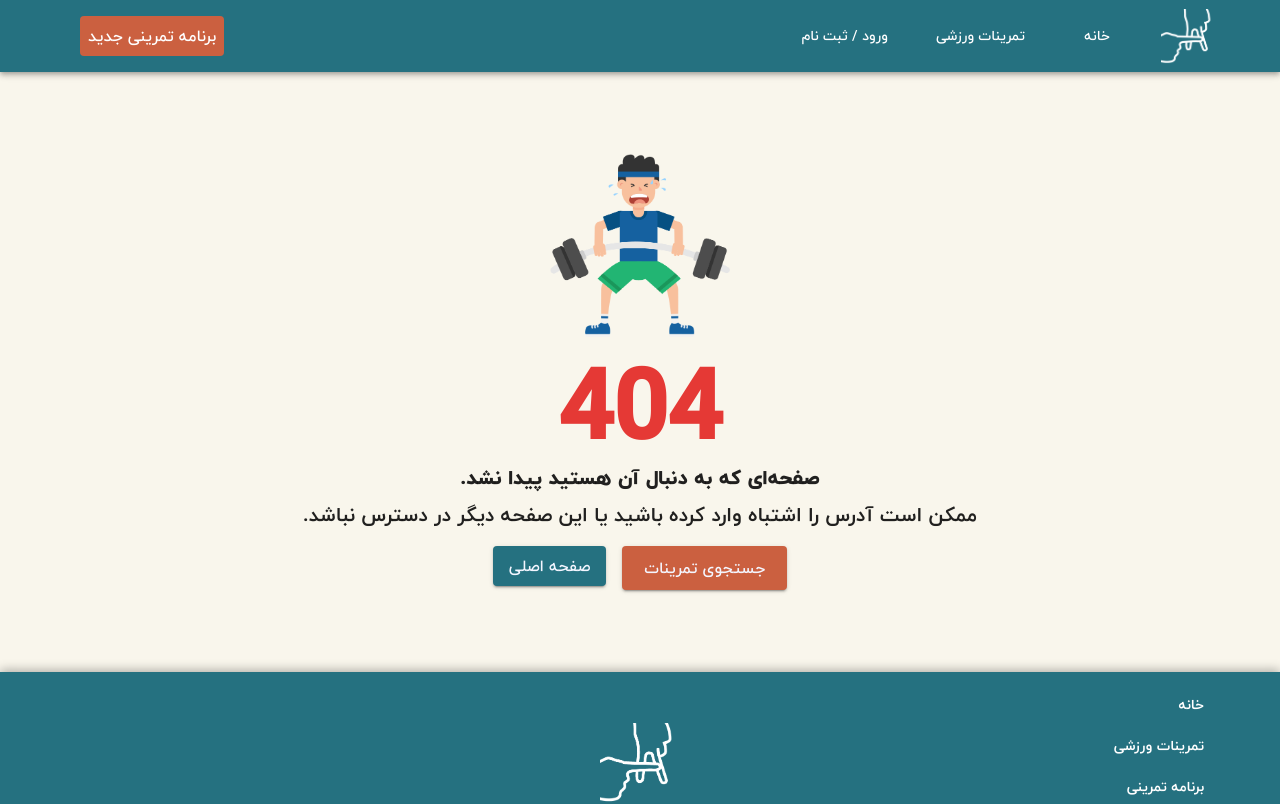
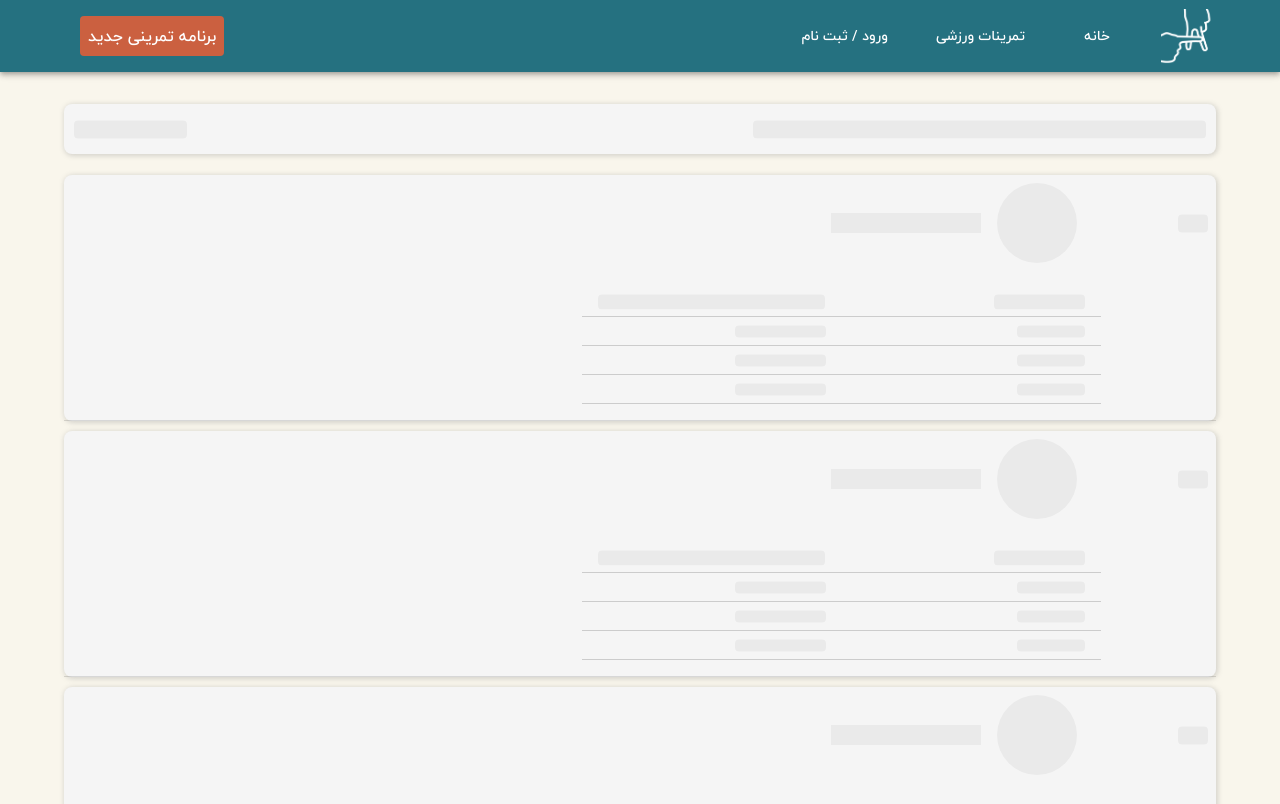
Before and after one commit to aminpournaghi5/a-five-front, a React (Vite) app: page /ddd in a window 1280 px wide. Shown: the top 804 px of the page. Built offline with nearby package versions, Linux system fonts and the light colour scheme.

Commit message:
add loading fot program details and edit dashnoard skeleton

```diff
--- a/src/App.tsx
+++ b/src/App.tsx
@@ -19,6 +19,7 @@ import ForgotPasswordForm from "./Pages/ForgotPassword/ForgotPassword";
 import ResetPasswordPage from "./Pages/ResetPassword/ResetPassword";
 import NotFound from "./Pages/NotFound/NotFound";
 import ProgramDetails from "./Pages/ProgramDetails/ProgramDetails";
+import ProgramDetailsSkeleton from "./Pages/ProgramDetails/ProgramDetailsSkeleton";
 
 const PageContainer: React.FC<{ children: React.ReactNode }> = ({
   children,
@@ -186,6 +187,18 @@ const App: React.FC = () => {
             </>
           }
         />
+        <Route
+          path="/ddd"
+          element={
+            <>
+              <Navbar />
+              <PageContainer>
+                <ProgramDetailsSkeleton />
+              </PageContainer>
+              <Footer />
+            </>
+          }
+        />
       </Routes>
     </Box>
   );
--- a/src/Pages/Dashboard/Dashboard.tsx
+++ b/src/Pages/Dashboard/Dashboard.tsx
@@ -84,11 +84,14 @@ export default function Dashboard() {
         setIsLoading(true);
         const result = await axiosInstance.get(`/api/exerciselist/getall`);
         const userInfo = await axiosInstance.get(`/api/profile/info`);
-        setUserInfo(userInfo.data.name);
-        setExerciselists(result.data.exerciselists);
+        await setUserInfo(userInfo.data.name);
+        await setExerciselists(result.data.exerciselists);
       } catch (error) {
         if (axios.isAxiosError(error) && error.response?.status === 401) {
           navigate("/login");
+        }
+        if (axios.isAxiosError(error) && error.response?.status === 404) {
+          navigate("/404");
         } else {
           console.error(error);
         }
@@ -219,7 +222,7 @@ export default function Dashboard() {
           width: "75%",
           my: 2,
           borderRight: "1px solid #ccc",
-          minHeight: "70vh",
+          minHeight: "65vh",
         }}
       >
         <Grid container spacing={2} padding={2}>
@@ -229,7 +232,7 @@ export default function Dashboard() {
               alignItems={"center"}
               flexDirection={"column"}
               justifyContent={"center"}
-              minHeight={"55vh"}
+              minHeight={"65vh"}
               width={"100%"}
               my={"20px"}
             >
--- a/src/Pages/Dashboard/DashboardSkeleton.tsx
+++ b/src/Pages/Dashboard/DashboardSkeleton.tsx
@@ -6,7 +6,7 @@ export default function DashboardSkeleton() {
       sx={{
         display: "flex",
         width: "100%",
-        height: "50vh",
+        minHeight: "65vh",
         justifyContent: "space-evenly",
       }}
     >
@@ -45,7 +45,7 @@ export default function DashboardSkeleton() {
           width: "75%",
           my: 2,
           borderRight: "1px solid #ccc",
-          height: "55vh",
+          height: "70vh",
         }}
       >
         <Grid container spacing={2} padding={2}>
--- a/src/Pages/ProgramDetails/ProgramDetails.tsx
+++ b/src/Pages/ProgramDetails/ProgramDetails.tsx
@@ -19,6 +19,8 @@ import {
   ExerciseListState,
   ExerciseRow,
 } from "../../assets/Redux/reduxfeatures/ExerciseList/ExerciseListSlice";
+import axios from "axios";
+import ProgramDetailsSkeleton from "./ProgramDetailsSkeleton";
 
 const ExerciseDetails = () => {
   const params = useParams<{ id: string }>();
@@ -27,17 +29,27 @@ const ExerciseDetails = () => {
     description: "",
     exerciselist: [],
   });
+  const [isLoading, setIsLoading] = useState(false);
 
   useEffect(() => {
     const fetchExercise = async () => {
       try {
+        setIsLoading(true);
         const response = await axiosInstance.get(
           `/api/exerciselist/get/${params.id}`
         );
         setProgram(response.data.exercise);
       } catch (error) {
-        console.error("خطا در دریافت اطلاعات تمرین:", error);
+        if (axios.isAxiosError(error) && error.response?.status === 401) {
+          navigate("/login");
+        }
+        if (axios.isAxiosError(error) && error.response?.status === 404) {
+          navigate("/404");
+        } else {
+          console.error(error);
+        }
       } finally {
+        setIsLoading(false);
       }
     };
 
@@ -51,6 +63,9 @@ const ExerciseDetails = () => {
       .replace(/\d/g, (d: string) => persianDigits[parseInt(d)]);
   };
   const navigate = useNavigate();
+  if (isLoading) {
+    return <ProgramDetailsSkeleton />;
+  }
 
   return (
     <>
--- /dev/null
+++ b/src/Pages/ProgramDetails/ProgramDetailsSkeleton.tsx
@@ -0,0 +1,97 @@
+
+import { Skeleton, Box, Card,  Divider, Table, TableBody, TableRow, TableCell } from "@mui/material";
+
+const ProgramDetailsSkeleton = () => {
+  return (
+    <Box
+      sx={{
+        my: 2,
+        display: "flex",
+        flexDirection: "column",
+        alignItems: "center",
+      }}
+    >
+      <Box
+        sx={{
+          display: "flex",
+          alignItems: "center",
+          justifyContent: "space-between",
+          width: "100%",
+          my: 2,
+          backgroundColor: "#f5f5f5",
+          padding: "10px",
+          borderRadius: "8px",
+          boxShadow: "1px 1px 5px 1px rgba(128, 128, 128, 0.3)",
+        }}
+      >
+        <Skeleton width="40%" height={30} />
+        <Skeleton width="10%" height={30} />
+      </Box>
+
+      {/* Skeleton for exercises */}
+      {[...Array(3)].map((_, index) => (
+        <Box
+          key={index}
+          sx={{
+            display: "flex",
+            flexDirection: "column",
+            width: "100%",
+            borderRadius: "8px",
+            boxShadow: "1px 1px 5px 1px rgba(128, 128, 128, 0.3)",
+            margin: "5px",
+            backgroundColor: "#f5f5f5",
+          }}
+        >
+          <Box display={"flex"} alignItems={"center"} flexGrow={1}>
+            <Box sx={{ textAlign: "center", width: "10%",mx:1 }}>
+              <Skeleton width={30} height={30} />
+            </Box>
+
+            <Box sx={{ display: "flex", alignItems: "center" }}>
+              <Card sx={{ display: "flex", flexDirection: "row", alignItems: "center", boxShadow: "none", backgroundColor: "transparent", margin: 1 }}>
+                <Skeleton variant="circular" width={80} height={80} />
+                <Skeleton variant="rectangular"sx={{mx:2}} width={150} height={20} />
+              </Card>
+            </Box>
+          </Box>
+
+          <Box sx={{ alignItems: "center" }}>
+            <Table sx={{ marginRight: "10%", my: 2, width: "45%", borderCollapse: "collapse" }}>
+              <TableBody>
+                <TableRow sx={{ borderBottom: "1px solid #ccc" }}>
+                  <TableCell sx={{ textAlign: "right", fontSize: { xs: "10px", md: "16px" }, py: "2px", border: "none", width: "50%" }}>
+                    <Skeleton width="40%" height={25} />
+                  </TableCell>
+                  <TableCell sx={{ textAlign: "center", fontSize: { xs: "10px", md: "16px" }, py: "2px", border: "none", width: "50%" }}>
+                    <Skeleton width="40" height={25} />
+                  </TableCell>
+                </TableRow>
+
+                {/* Skeleton for rows */}
+                {[...Array(3)].map((_, rowIndex) => (
+                  <TableRow key={rowIndex} sx={{ borderBottom: "1px solid #ccc" }}>
+                    <TableCell sx={{ textAlign: "right", fontSize: { xs: "10px", md: "16px" }, py: "4px", border: "none" }}>
+                      <Skeleton width="30%" height={20} />
+                    </TableCell>
+                    <TableCell sx={{ py: "4px", border: "none", textAlign: "center" }}>
+                      <Skeleton width="40%" height={20} />
+                    </TableCell>
+                  </TableRow>
+                ))}
+              </TableBody>
+            </Table>
+            <Divider sx={{ display: "block" }} />
+          </Box>
+        </Box>
+      ))}
+
+      {/* Skeleton for description */}
+      <Box my={3} sx={{ backgroundColor: "#f5f5f5", display: "block", padding: "20px", width: "100%", boxShadow: "1px 1px 5px 1px rgba(128, 128, 128, 0.3)" }}>
+        <Skeleton width="30%" height={20} />
+        <Skeleton width="100%" height={100} />
+      </Box>
+    </Box>
+  );
+};
+
+export default ProgramDetailsSkeleton;
```
